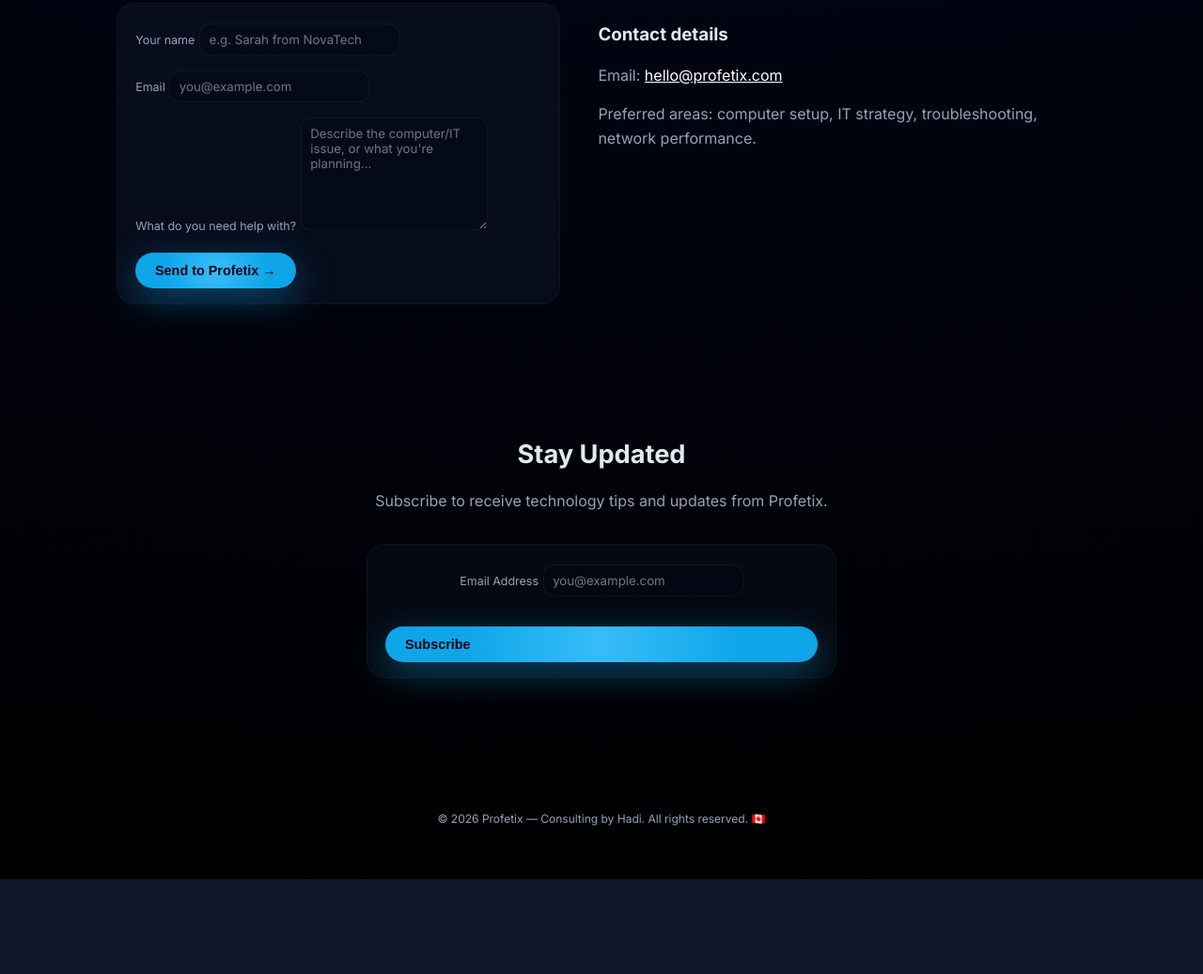
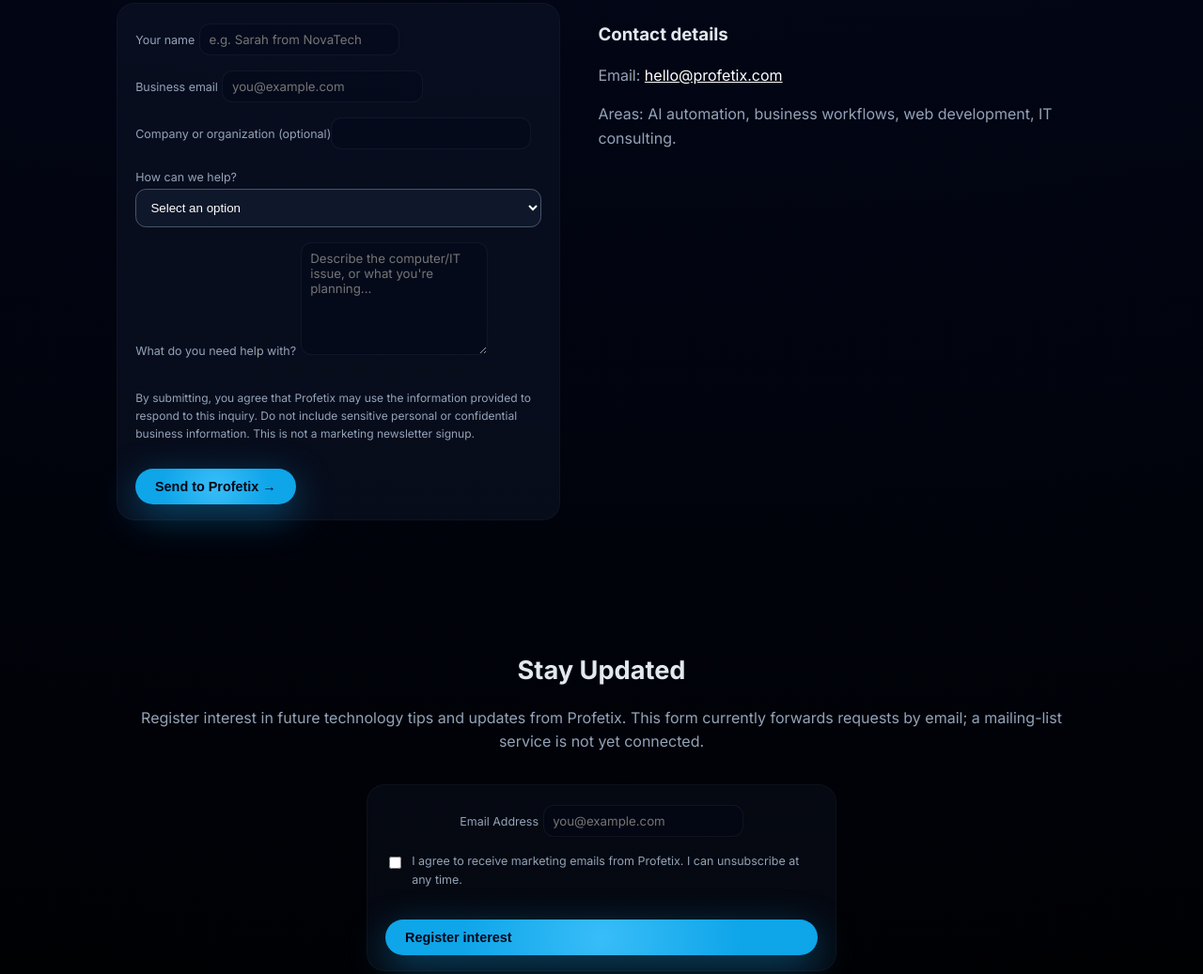
Before and after one commit to hadisyed/profetix, a plain HTML site: page index.html in a window 1280 px wide. Shown: the part 3440-4477 px from the top of the page at 94% size. Before the commit the page ends 4376 px from the top, so only its background shows below. Drawn offline with Linux system fonts and the light colour scheme.

Commit message:
Add qualified lead intake and explicit newsletter consent

```diff
--- a/index.html
+++ b/index.html
@@ -527,7 +527,7 @@
         <div class="contact-card" style="background:rgba(15,23,42,0.5);">
           <form action="https://formsubmit.co/hello@profetix.com" method="POST">
             <input type="hidden" name="_subject" value="New Profetix Consultation Request">
-            <input type="hidden" name="_captcha" value="false">
+            <input type="hidden" name="_captcha" value="true">
             <input type="hidden" name="_template" value="table">
             <input type="text" name="_honey" style="display:none">
             <div>
@@ -535,27 +535,30 @@
               <input type="text" id="name" name="name" placeholder="e.g. Sarah from NovaTech" required />
             </div>
             <div>
-              <label for="email">Email</label>
+              <label for="email">Business email</label>
               <input type="email" id="email" name="email" placeholder="you@example.com" required />
             </div>
+            <div><label for="company">Company or organization (optional)</label><input type="text" id="company" name="company" autocomplete="organization"></div>
+            <div><label for="interest">How can we help?</label><select id="interest" name="interest" required style="width:100%;background:#0f172a;color:#fff;border:1px solid #475569;border-radius:0.7rem;padding:0.7rem"><option value="">Select an option</option><option>Free AI Opportunity Review</option><option>AI Business Starter Kit interest</option><option>AI Automation Toolkit early access</option><option>Custom AI Solutions consultation</option><option>Other technology consulting</option></select></div>
             <div>
               <label for="message">What do you need help with?</label>
               <textarea id="message" name="message" placeholder="Describe the computer/IT issue, or what you're planning..." required></textarea>
             </div>
+            <p class="muted" style="font-size:0.75rem">By submitting, you agree that Profetix may use the information provided to respond to this inquiry. Do not include sensitive personal or confidential business information. This is not a marketing newsletter signup.</p>
             <button type="submit" class="btn-primary" style="width:max-content;">Send to Profetix →</button>
           </form>
         </div>
         <div>
           <h3 style="margin-bottom:0.6rem;">Contact details</h3>
           <p class="muted" style="margin-bottom:0.7rem;">Email: <a href="mailto:hello@profetix.com" style="color:#fff;">hello@profetix.com</a> </p>
-          <p class="muted">Preferred areas: computer setup, IT strategy, troubleshooting, network performance.</p>
+          <p class="muted">Areas: AI automation, business workflows, web development, IT consulting.</p>
         </div>
       </div>
     </section>
 
     <section id="newsletter" style="text-align: center;">
       <h2 class="section-title">Stay Updated</h2>
-      <p class="muted">Subscribe to receive technology tips and updates from Profetix.</p>
+      <p class="muted">Register interest in future technology tips and updates from Profetix. This form currently forwards requests by email; a mailing-list service is not yet connected.</p>
       <div class="contact-card" style="max-width: 500px; margin: 2rem auto;">
         <form action="https://formsubmit.co/hello@profetix.com" method="POST">
           <input type="hidden" name="_subject" value="New Newsletter Subscription">
@@ -566,7 +569,8 @@
             <label for="subscriber-email">Email Address</label>
             <input type="email" id="subscriber-email" name="email" placeholder="you@example.com" required />
           </div>
-          <button type="submit" class="btn-primary" style="width:100%; margin-top:1rem;">Subscribe</button>
+          <label style="display:flex;align-items:flex-start;gap:0.5rem;text-align:left"><input type="checkbox" name="marketing_consent" value="yes" required style="width:auto;margin-top:0.35rem"><span>I agree to receive marketing emails from Profetix. I can unsubscribe at any time.</span></label>
+          <button type="submit" class="btn-primary" style="width:100%; margin-top:1rem;">Register interest</button>
         </form>
       </div>
     </section>
```
